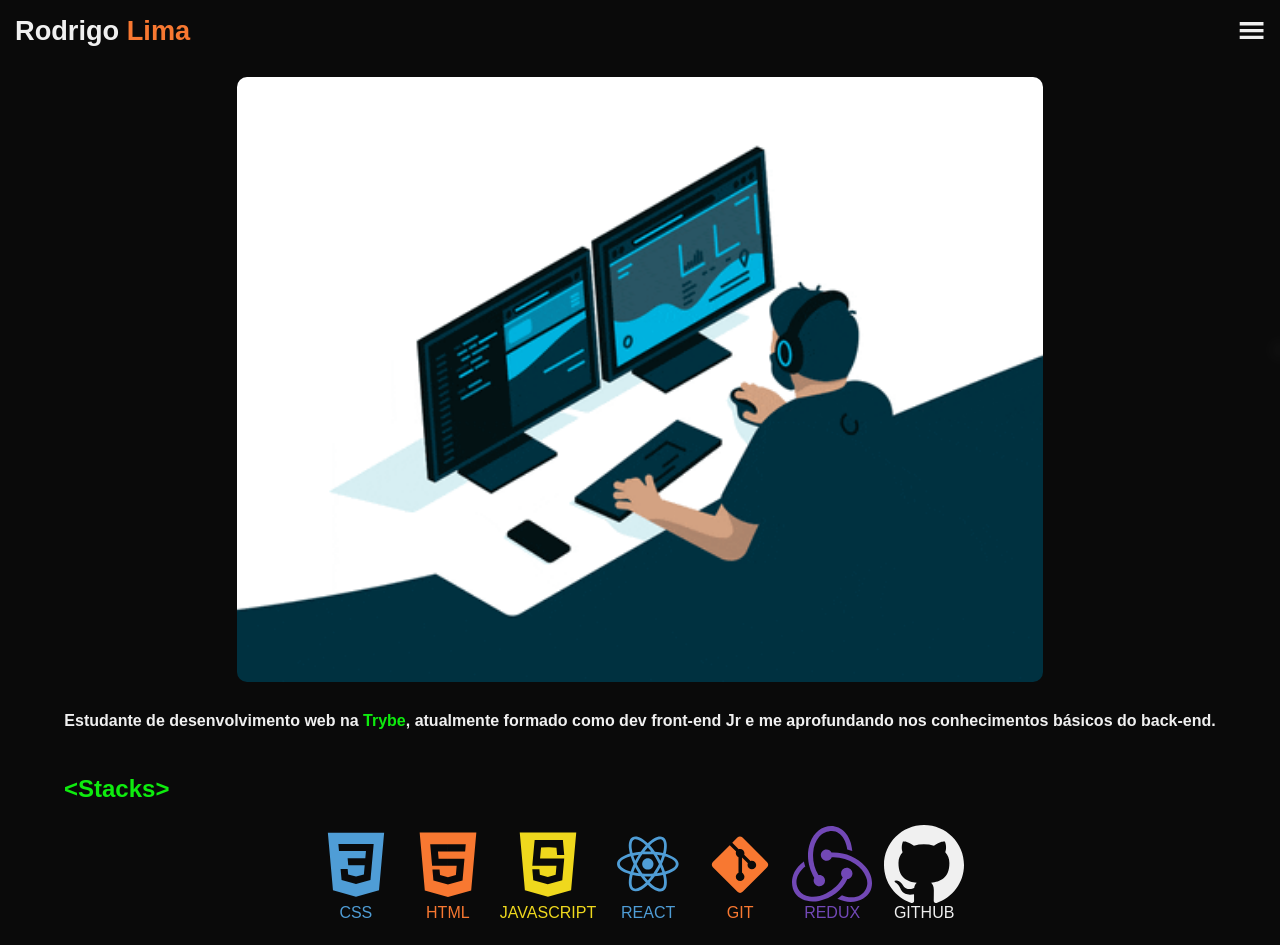
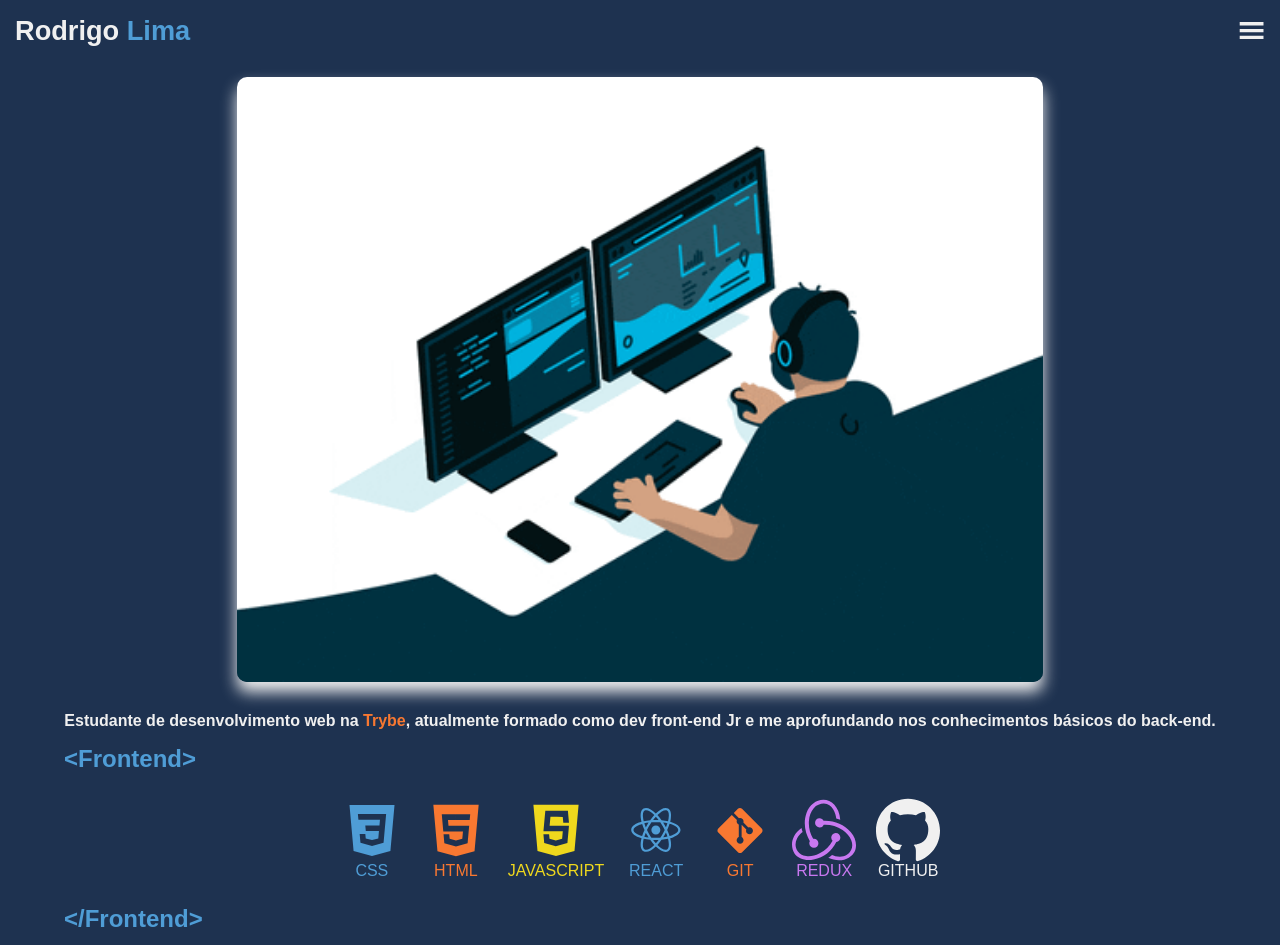
Before and after one commit to RodrigoLimaJesus/RodrigoLimaJesus.github.io, a React (Create React App) app: page / in a window 1280 px wide. Shown: the top 945 px of the page. Built offline with nearby package versions, Linux system fonts and the light colour scheme.

Commit message:
style: ajusta cores e layout

```diff
--- a/src/App.js
+++ b/src/App.js
@@ -20,11 +20,11 @@ export default function App() {
           src={ProgrammigGif}
           alt="Gif de pessoa programando"
         />
-        <p>Estudante de desenvolvimento web na <a className="green" href="https://www.betrybe.com/">Trybe</a>, atualmente formado como dev front-end Jr e me aprofundando nos conhecimentos básicos do back-end.</p>
+        <p>Estudante de desenvolvimento web na <a href="https://www.betrybe.com/">Trybe</a>, atualmente formado como dev front-end Jr e me aprofundando nos conhecimentos básicos do back-end.</p>
       </div>
 
       <div className="container skills-container">
-        <h2 className="green">{"<Stacks>"}</h2>
+        <h2 className="blue">{"<Frontend>"}</h2>
         <div>
           <span className="blue"><DiCss3 />CSS</span>
           <span className="orange"><DiHtml5 />HTML</span>
@@ -34,7 +34,7 @@ export default function App() {
           <span className="purple"><SiRedux />REDUX</span>
           <span><SiGithub />GITHUB</span>
         </div>
-        <h2 className="green">{"</Stacks>"}</h2>
+        <h2 className="blue">{"</Frontend>"}</h2>
       </div>
     </div>
   );
--- a/src/components/Header.jsx
+++ b/src/components/Header.jsx
@@ -20,7 +20,7 @@ export default function Header() {
 
   return (
     <header className="header">
-      <h1>Rodrigo <span className="orange">Lima</span></h1>
+      <h1>Rodrigo <span className="blue">Lima</span></h1>
 
       <button
         type="button"
--- a/src/components/SideBar.jsx
+++ b/src/components/SideBar.jsx
@@ -8,6 +8,7 @@ export default function SideBar({ isVisible }) {
 
   return (
     <div className={`side-bar ${classVisible}`} >
+      <div>
         <img src={ MyImage } alt="Minha imagem de perfil" />
         <nav>
           <a href="https://www.linkedin.com/in/rodrigo-lima-jesus/">
@@ -18,5 +19,10 @@ export default function SideBar({ isVisible }) {
           </a>
         </nav>
       </div>
+
+      <div>
+        <span>By Rodrigo Lima</span>
+      </div>
+    </div>
   )
 }
--- a/src/styles/index.css
+++ b/src/styles/index.css
@@ -5,12 +5,18 @@
 }
 
 :root {
-  --app-bg-dark: rgb(10, 10, 10);
+  --app-bg-dark: #1e3250;
   --app-txt-in-dark: rgb(240, 240, 240);
+  --orange: rgb(248, 120, 49);
+  --yellow: rgb(239, 216, 29);
 }
 
 .orange {
-  color: rgb(248, 120, 49);
+  color: var(--orange);
+}
+
+.yellow {
+  color: var(--yellow);
 }
 
 .green {
@@ -21,24 +27,24 @@
   color: rgb(79, 157, 214);
 }
 
-.yellow {
-  color: rgb(239, 216, 29);
-}
-
 .purple {
-  color: rgb(114, 72, 182);
-}
-
-a {
-  text-decoration: none;
-  color: inherit;
-  cursor: pointer;
+  color: rgb(200, 120, 240);
 }
 
 body {
   font-family: sans-serif;
   background-color: var(--app-bg-dark);
   color: var(--app-txt-in-dark);
+}
+
+a {
+  text-decoration: none;
+  color: var(--orange);
+  cursor: pointer;
+}
+
+a:visited {
+  color: var(--yellow);
 }
 
 button {
@@ -64,11 +70,12 @@ button {
 .apresentation-container img {
   width: 70%;
   border-radius: 10px;
+  box-shadow: var(--app-txt-in-dark) 0 10px 1rem;
 }
 
 .apresentation-container p {
   font-weight: bold;
-  margin: 30px 0;
+  margin-top: 30px;
   text-align: justify;
   font-size: inherit;
 }
@@ -84,9 +91,9 @@ button {
   flex-direction: column;
   align-items: center;
   font-size: 1rem;
-  margin: 6px;
+  margin: 10px;
 }
 
 .skills-container svg {
-  font-size: 5rem;
+  font-size: 4rem;
 }
--- a/src/styles/sideBar.css
+++ b/src/styles/sideBar.css
@@ -12,27 +12,35 @@
   position: fixed;
   display: flex;
   align-items: center;
+  justify-content: space-between;
+  text-align: center;
   flex-direction: column;
-  justify-content: center;
-  background-color: rgb(36, 36, 36);
-  height: 100vh;
+  background-color: var(--app-bg-dark);
   top: 0;
   right: 0;
   animation-name: hide-side-bar;
   animation-duration: var(--animation-time);
+  height: 100vh;
   width: 0vw;
 }
 
-.side-bar > img {
-  width: 60%;
-  box-shadow: rgba(255, 255, 255, 0.795) 0 0 1rem 0.1rem;
+.side-bar div {
+  display: flex;
+  justify-content: center;
+  align-items: center;
+  flex-direction: column;
+  width: 90%;
+  padding: 10px;
+}
+
+.side-bar img {
+  width: 70%;
   border-radius: 10px;
-  margin: 15px 0;
 }
 
 .side-bar nav {
-  width: 90%;
   font-size: 1.5rem;
+  width: 100%;
 }
 
 .side-bar a {
@@ -43,11 +51,16 @@
 }
 
 .side-bar svg {
-  margin-right: 15px;
+  margin-right: 10px;
+}
+
+.side-bar span {
+  font-size: 1rem;
+  width: 100%;
 }
 
 .show-side-bar {
-  box-shadow: 0 0 0 100rem rgba(80, 80, 80, 0.795);
+  box-shadow: 0 0 0 100rem rgba(0, 0, 0, 0.7);
   animation-name: show-side-bar;
   animation-duration: var(--animation-time);
   width: var(--width-side-bar);
```
Lines whose indentation alone changed are shown as unchanged.
